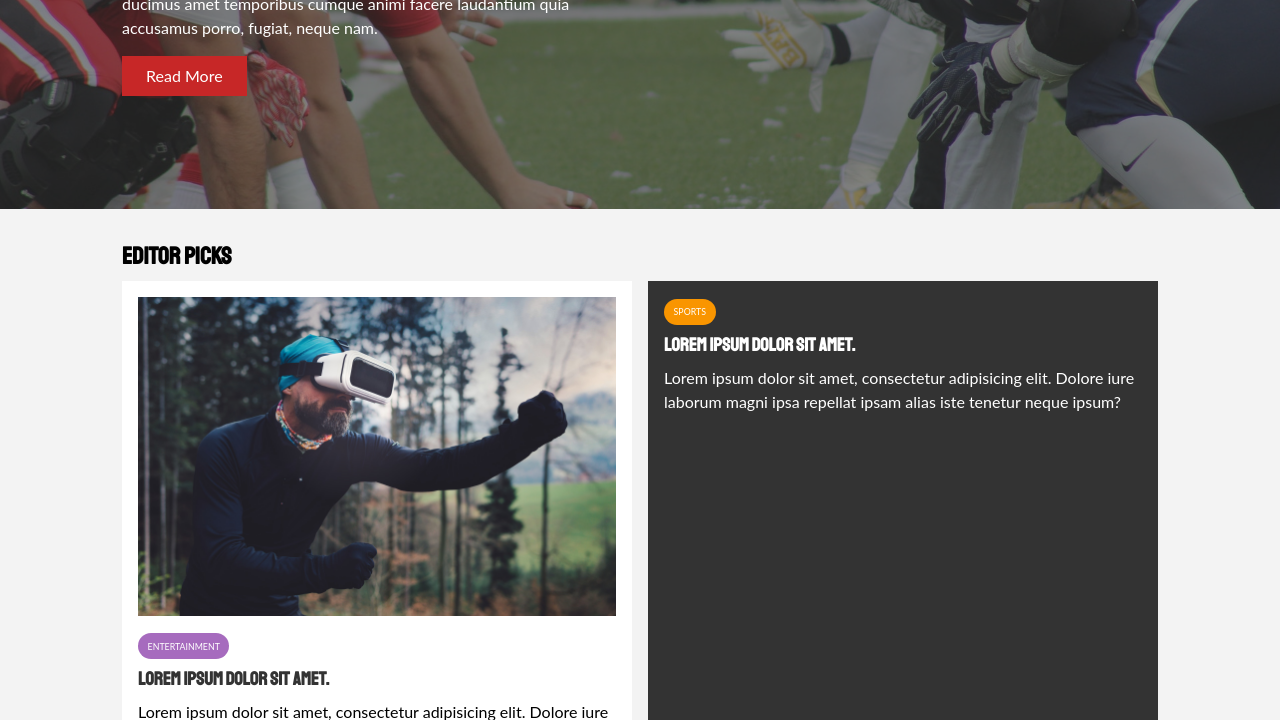
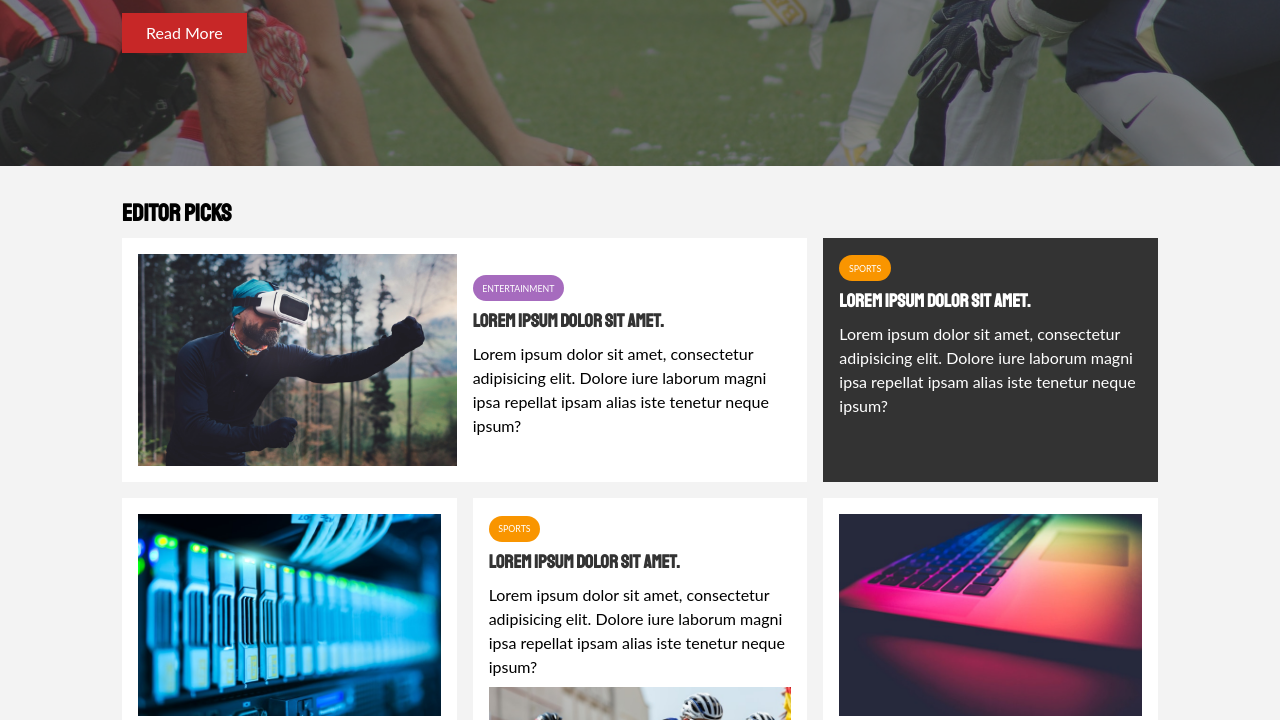
Before and after one commit to avibhanshu/newsgrid, a plain HTML site: page index.html in a window 1280 px wide. Shown: the part 372-1092 px from the top of the page. Drawn offline with Linux system fonts and the light colour scheme.

Commit message:
Added media query to mobile.css

```diff
--- a/index.html
+++ b/index.html
@@ -8,7 +8,7 @@
     <link rel="preconnect" href="https://fonts.gstatic.com">
     <link href="https://fonts.googleapis.com/css2?family=Lato:wght@500&family=Staatliches&display=swap" rel="stylesheet">
     <link rel="stylesheet" href="css/style.css">
-    <link rel="stylesheet" href="css/mobile.css">
+    <link rel="stylesheet" media="screen and (max-width: 768px)" href="css/mobile.css">
     <link rel="shortcut icon" type="image/x-icon" href="favicon.ico">
     <title>NewsGrid | Latest News</title>
 </head>
```
